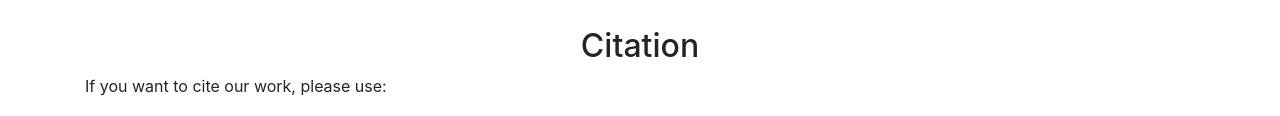
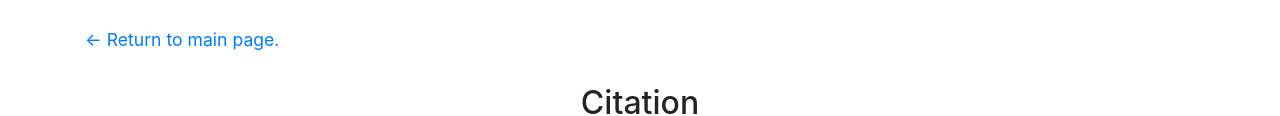
Before and after one commit to m-niemeyer/regnerf, a plain HTML site: page comparisons.html in a window 1280 px wide. Shown: the part 2530-2646 px from the top of the page. Drawn offline with nearby package versions, Linux system fonts and the light colour scheme.

Commit message:
add return button

```diff
--- a/comparisons.html
+++ b/comparisons.html
@@ -218,6 +218,9 @@
         </div>
       </div>
     </div>
+    <div style="margin-top: 30px; font-size: 1.1em;">
+      <a href="index.html">&larr; Return to main page.</a>
+    </div>
     <div>
       <h2 class="text-center" style="margin-top: 30px;">
         Citation
```
Also changed, not shown: ours.html (+3 -0 lines).
